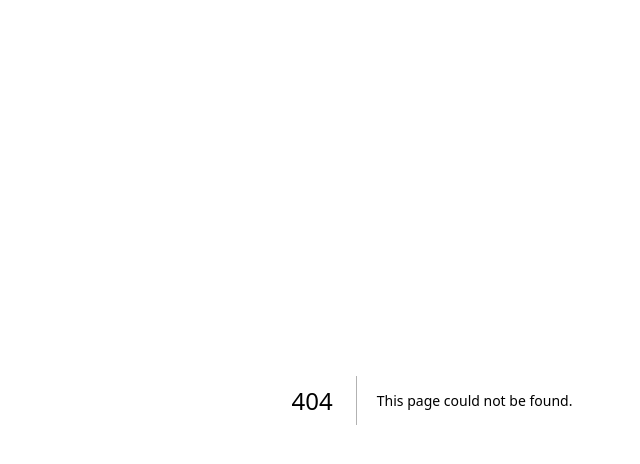
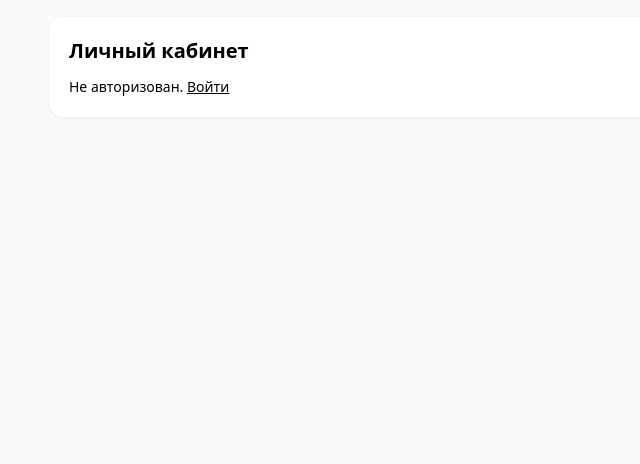
Before and after one commit to maxpeshkun/kawa-by-site, a Next.js app: page /wholesale/account in a window 1280 px wide. Before the commit this address had no page. Shown: the top 464 px of the page, without its empty margins (208-848 px from the left). Built offline with nearby package versions, Linux system fonts and the light colour scheme; no server answers.

Commit message:
Create account.js

```diff
--- /dev/null
+++ b/pages/wholesale/account.js
@@ -0,0 +1,49 @@
+// pages/wholesale/account.js
+import { useEffect, useState } from "react";
+import Link from "next/link";
+
+export default function Account() {
+  const [me, setMe] = useState({ loading: true, authenticated: false, email: null });
+
+  const load = async () => {
+    try {
+      const r = await fetch("/api/auth/me", { cache: "no-store" });
+      const j = await r.json();
+      setMe({ loading: false, ...j });
+    } catch {
+      setMe({ loading: false, authenticated: false });
+    }
+  };
+
+  useEffect(() => { load(); }, []);
+
+  const logout = async () => {
+    await fetch("/api/auth/verify", { method: "DELETE" });
+    await load();
+  };
+
+  return (
+    <div className="min-h-screen bg-gray-50 p-4">
+      <div className="max-w-3xl mx-auto">
+        <div className="rounded-2xl bg-white border border-gray-100 p-5 shadow-sm">
+          <h1 className="text-xl font-semibold">Личный кабинет</h1>
+          {me.loading && <div className="mt-3 text-sm">Загрузка…</div>}
+          {!me.loading && !me.authenticated && (
+            <div className="mt-3 text-sm">
+              Не авторизован. <Link className="underline" href="/wholesale/login">Войти</Link>
+            </div>
+          )}
+          {!me.loading && me.authenticated && (
+            <>
+              <div className="mt-3 text-sm text-gray-700">Почта: <b>{me.email}</b></div>
+              <div className="mt-4 flex gap-2">
+                <Link className="rounded-2xl bg-gray-900 text-white px-4 py-2 text-sm" href="/wholesale/order">Оформить заказ</Link>
+                <button className="rounded-2xl bg-white border border-gray-200 px-4 py-2 text-sm" onClick={logout}>Выйти</button>
+              </div>
+            </>
+          )}
+        </div>
+      </div>
+    </div>
+  );
+}
```
